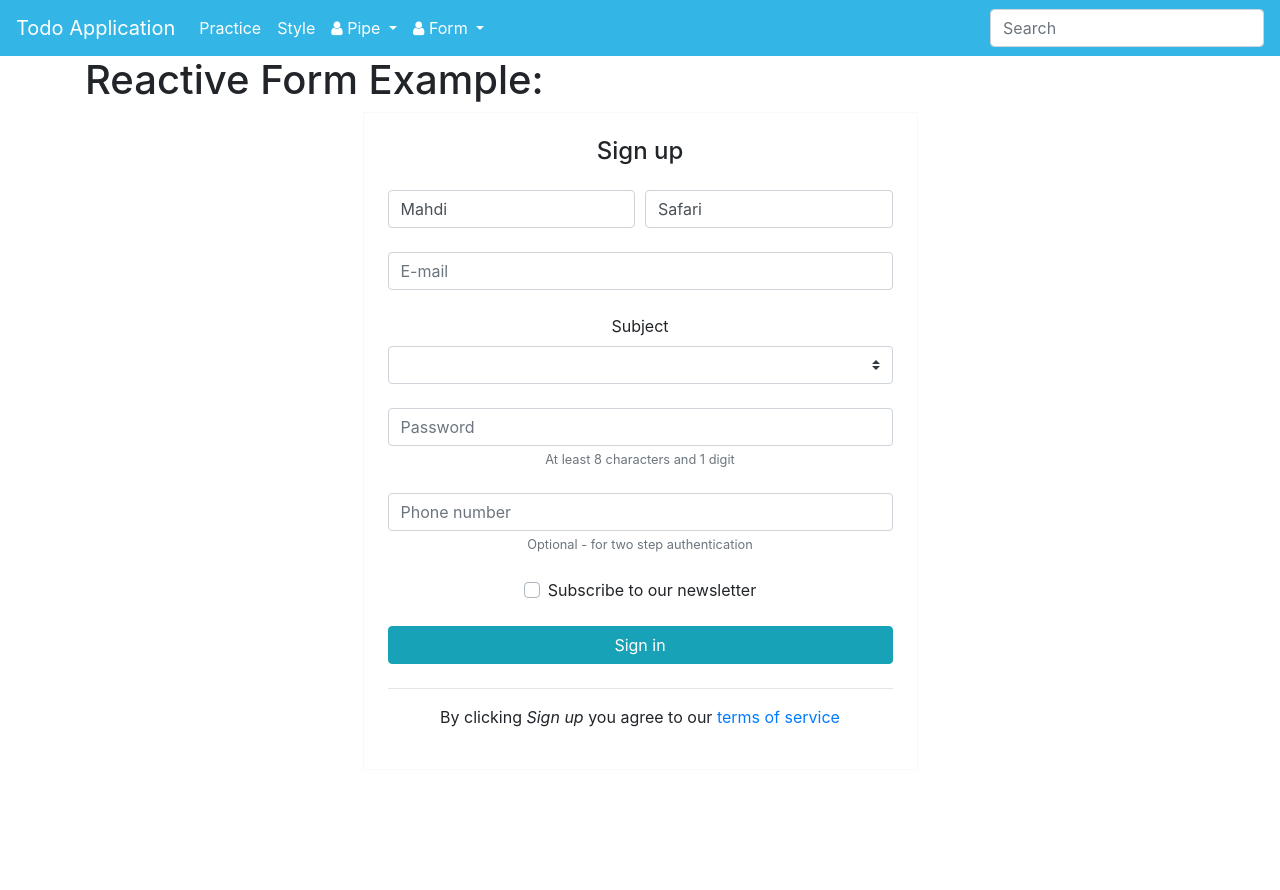
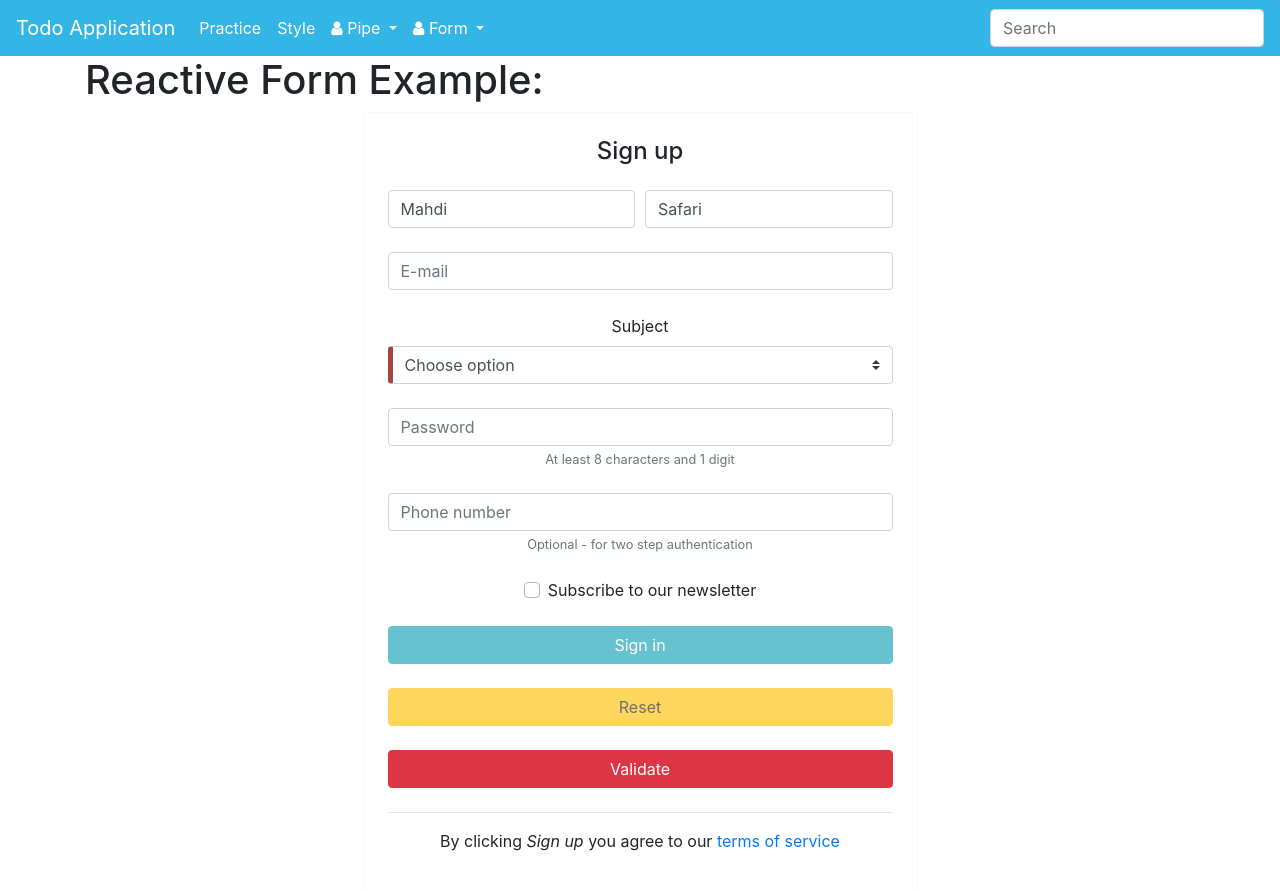
Before and after one commit to msafarigit/DreamApp, an Angular app: page /modelDrivenForm in a window 1280 px wide. Shown: the top 890 px of the page. Before the commit the page ends 800 px from the top, so only its background shows below. Built offline with nearby package versions, Linux system fonts and the light colour scheme.

Commit message:
add some functionality to formGroup

```diff
--- a/src/app/component/model-driven-form/model-driven-form.component.html
+++ b/src/app/component/model-driven-form/model-driven-form.component.html
@@ -39,6 +39,8 @@
     </div>
 
     <button class="btn btn-info my-4 btn-block" type="submit" [disabled]="!signupForm.valid">Sign in</button>
+    <button class="btn btn-warning my-4 btn-block" type="button" [disabled]="signupForm.untouched" (click)="reset()">Reset</button>
+    <button class="btn btn-danger my-4 btn-block" type="button" (click)="check()">Validate</button>
     <hr>
 
     <p>By clicking <em>Sign up</em> you agree to our <a href="" target="_blank">terms of service</a>
--- a/src/app/component/model-driven-form/model-driven-form.component.ts
+++ b/src/app/component/model-driven-form/model-driven-form.component.ts
@@ -1,5 +1,5 @@
 import { Component } from '@angular/core';
-import { AbstractControl, FormControl, FormGroup } from '@angular/forms';
+import { AbstractControl, FormControl, FormGroup, Validators } from '@angular/forms';
 
 @Component({
   selector: 'app-model-driven-form',
@@ -8,9 +8,9 @@ import { AbstractControl, FormControl, FormGroup } from '@angular/forms';
 })
 export class ModelDrivenFormComponent {
   subjects = [
-    {name: 'Feedback', id: 1},
-    {name: 'Report a bug', id: 2},
-    {name: 'Feature request', id: 3}
+    { name: 'Feedback', id: 1 },
+    { name: 'Report a bug', id: 2 },
+    { name: 'Feature request', id: 3 }
   ];
 
   // firstName: AbstractControl;
@@ -19,10 +19,10 @@ export class ModelDrivenFormComponent {
   constructor() {
     // this.firstName = new FormControl('Mahdi');
     this.signupForm = new FormGroup({
-      firstName: new FormControl('Mahdi'),
-      lastName: new FormControl('Safari'),
+      firstName: new FormControl('Mahdi', Validators.required),
+      lastName: new FormControl('Safari', Validators.required),
       // subject: new FormControl(this.subjects[0])
-      subject: new FormControl()
+      subject: new FormControl('', Validators.required)
     });
   }
 
@@ -33,6 +33,16 @@ export class ModelDrivenFormComponent {
   // updateFirstName() {
   //   this.firstName.setValue('Ali');
   // }
+
+  reset() {
+    // this.firstName.reset();
+    this.signupForm.reset();
+  }
+
+  check() {
+    // this.firstName.markAsTouched({onlySelf: true});
+    this.signupForm.markAllAsTouched();
+  }
 }
 
 /*
```
